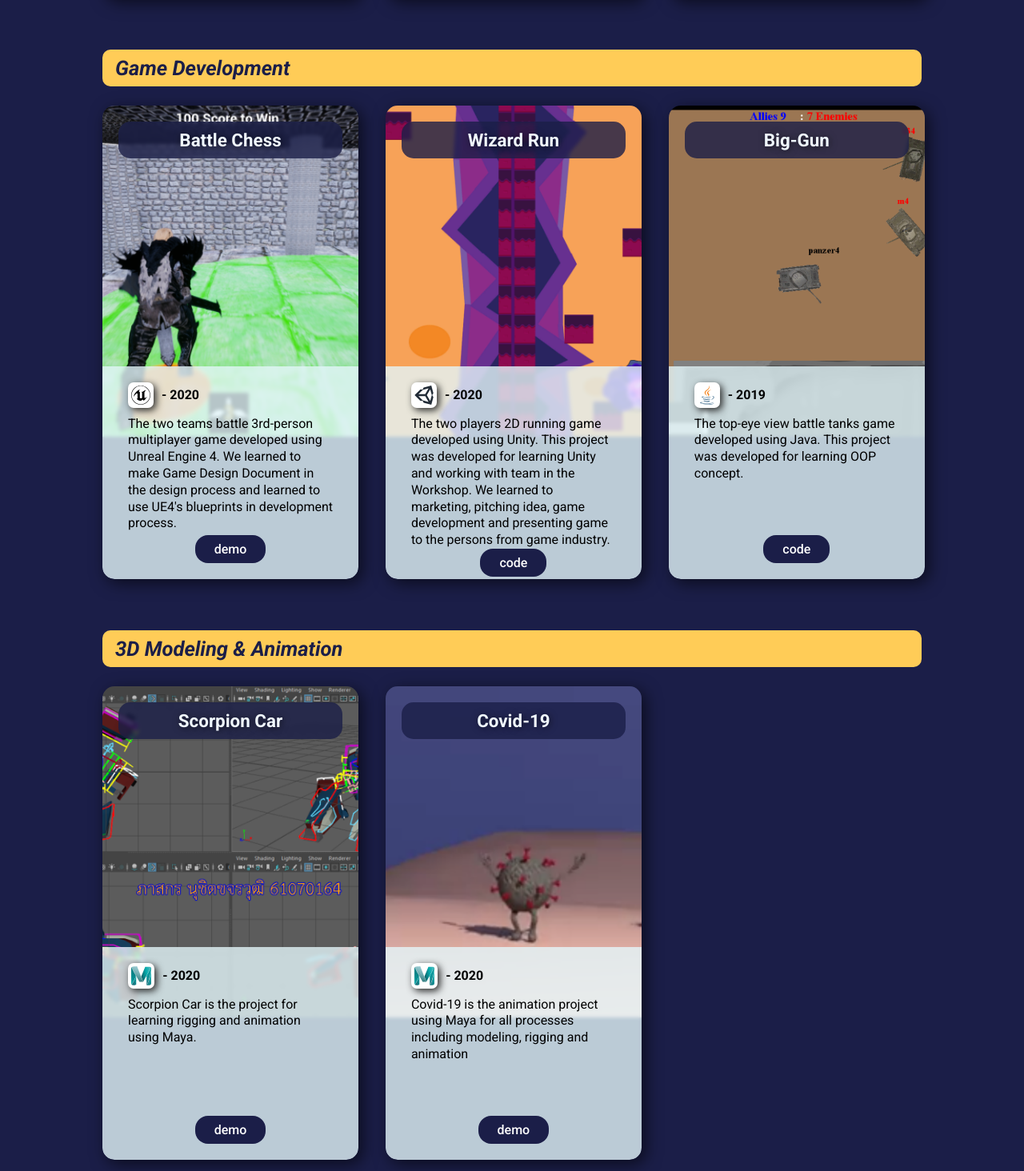
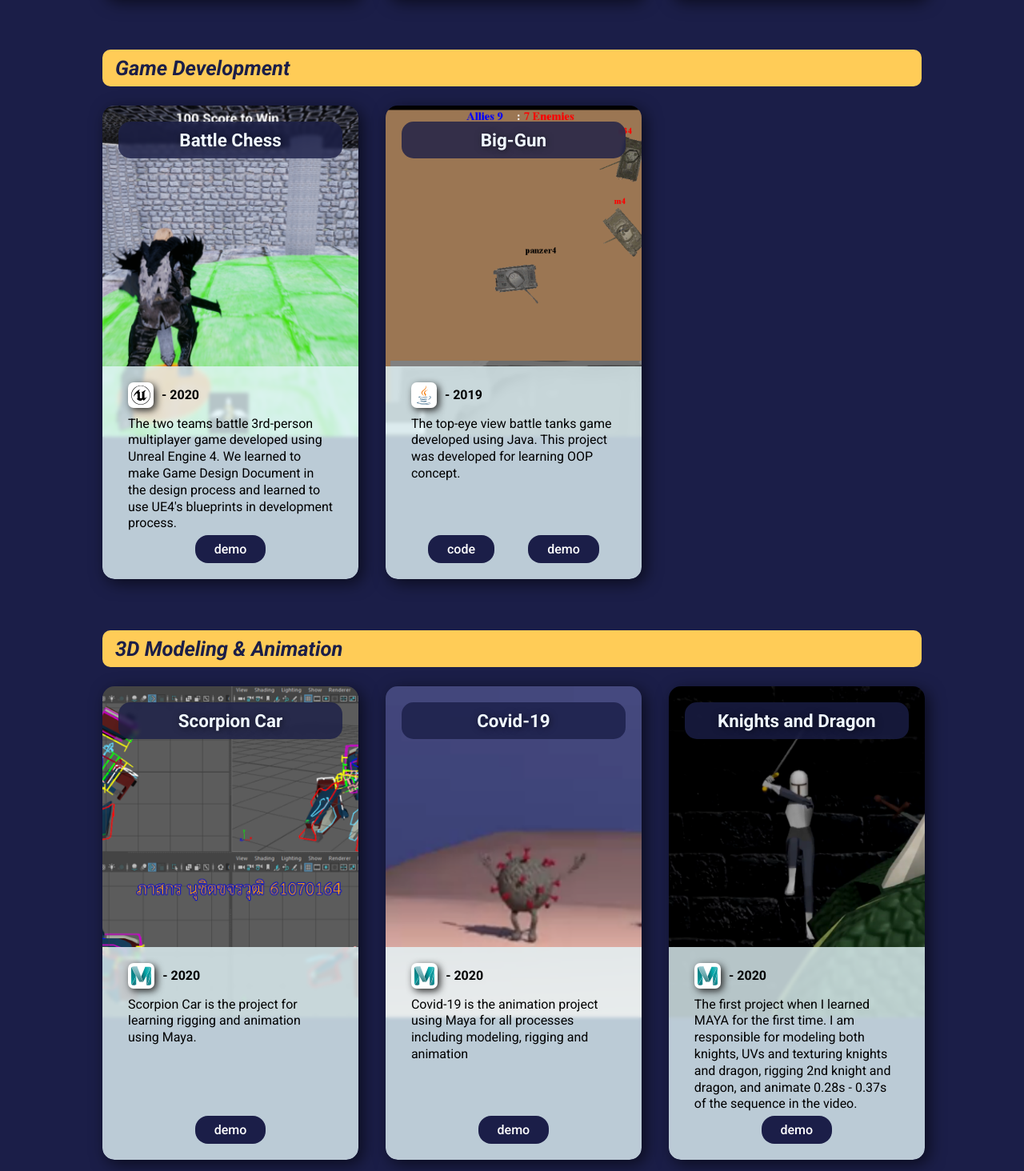
Before and after one commit to biogolf10457/portfolio-react, a React (Create React App) app: page / in a window 1280 px wide. Shown: the part 2486-3950 px from the top of the page at 80% size. Built offline with nearby package versions, Linux system fonts and the light colour scheme.

Commit message:
remove wizard run from project.js

```diff
--- a/src/data/projects.js
+++ b/src/data/projects.js
@@ -47,24 +47,25 @@ const projects = {
       stacks: ["unreal-engine.svg"],
       year: "2020",
     },
-    {
-      id: "g2",
-      title: "Wizard Run",
-      description:
-        "The two players 2D running game developed using Unity. This project was developed for learning Unity and working with team in the Workshop. We learned to marketing, pitching idea, game development and presenting game to the persons from game industry.",
-      codeURL: "https://github.com/biogolf10457/-ParallelWorld",
-      demoURL: null,
-      picture: "WizardRun.png",
-      stacks: ["unity.svg"],
-      year: "2020",
-    },
+    // {
+    //   id: "g2",
+    //   title: "Wizard Run",
+    //   description:
+    //     "The two players 2D running game developed using Unity. This project was developed for learning Unity and working with team in the Workshop. We learned to marketing, pitching idea, game development and presenting game to the persons from game industry.",
+    //   codeURL: "https://github.com/biogolf10457/-ParallelWorld",
+    //   demoURL: null,
+    //   picture: "WizardRun.png",
+    //   stacks: ["unity.svg"],
+    //   year: "2020",
+    // },
     {
       id: "g1",
       title: "Big-Gun",
       description:
         "The top-eye view battle tanks game developed using Java. This project was developed for learning OOP concept.",
       codeURL: "https://github.com/H3N9/Tank",
-      demoURL: null,
+      demoURL:
+        "https://drive.google.com/file/d/1WdA96pTY7KMtVEDfNSCzh9Ay5xMTDqe8/view?usp=sharing",
       picture: "BigGun.png",
       stacks: ["java.svg"],
       year: "2019",
@@ -94,6 +95,18 @@ const projects = {
       stacks: ["maya.svg"],
       year: "2020",
     },
+    {
+      id: "d3",
+      title: "Knights and Dragon",
+      description:
+        "The first project when I learned MAYA for the first time. I am responsible for modeling both knights, UVs and texturing knights and dragon, rigging 2nd knight and dragon, and animate 0.28s - 0.37s of the sequence in the video.",
+      codeURL: null,
+      demoURL:
+        "https://drive.google.com/file/d/1JyrnEIGD47_DnBw0cskwkpNjxvemsYqX/view?usp=sharing",
+      picture: "KnightsAndDragon.png",
+      stacks: ["maya.svg"],
+      year: "2020",
+    },
   ],
 };
 
```
Also changed, not shown: public/images/projectsPicture/KnightsAndDragon.png (added).
